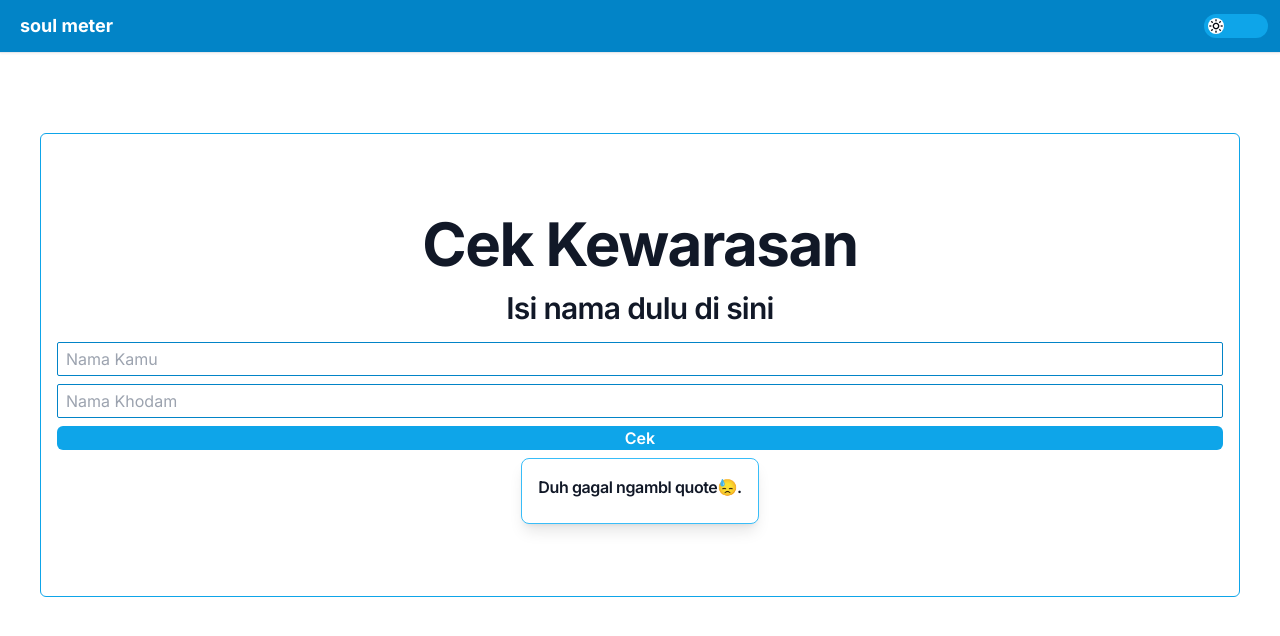
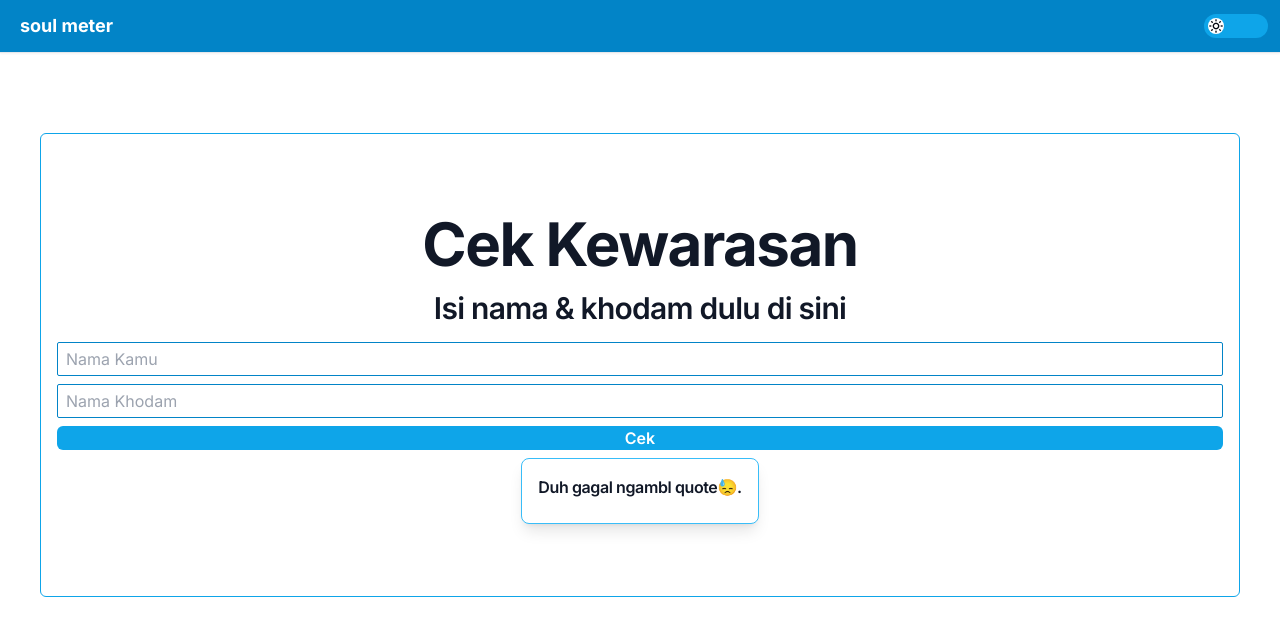
Before and after one commit to dwibudifitriadi/cek-kewarasan, a plain HTML site: page index.html in a window 1280 px wide. Drawn offline with nearby package versions, Linux system fonts and the light colour scheme; no server answers.

Commit message:
Update index.html

```diff
--- a/index.html
+++ b/index.html
@@ -66,7 +66,7 @@
                 </div>
                 <h1
                     class="mb-4 text-center text-xl font-semibold font-inter tracking-tight leading-none text-gray-900 md:text-5xl lg:text-3xl dark:text-white">
-                    Isi nama dulu di sini</h1>
+                    Isi nama & khodam dulu di sini</h1>
                 <input type="text" name="namaorang" id="namaorang" placeholder="Nama Kamu"
                     class="w-full border dark:text-white px-2 py-1 border-sky-600 rounded-sm focus:ring dark:bg-slate-900">
                 <input type="text" name="namakhodam" id="namakhodam" placeholder="Nama Khodam"
```
